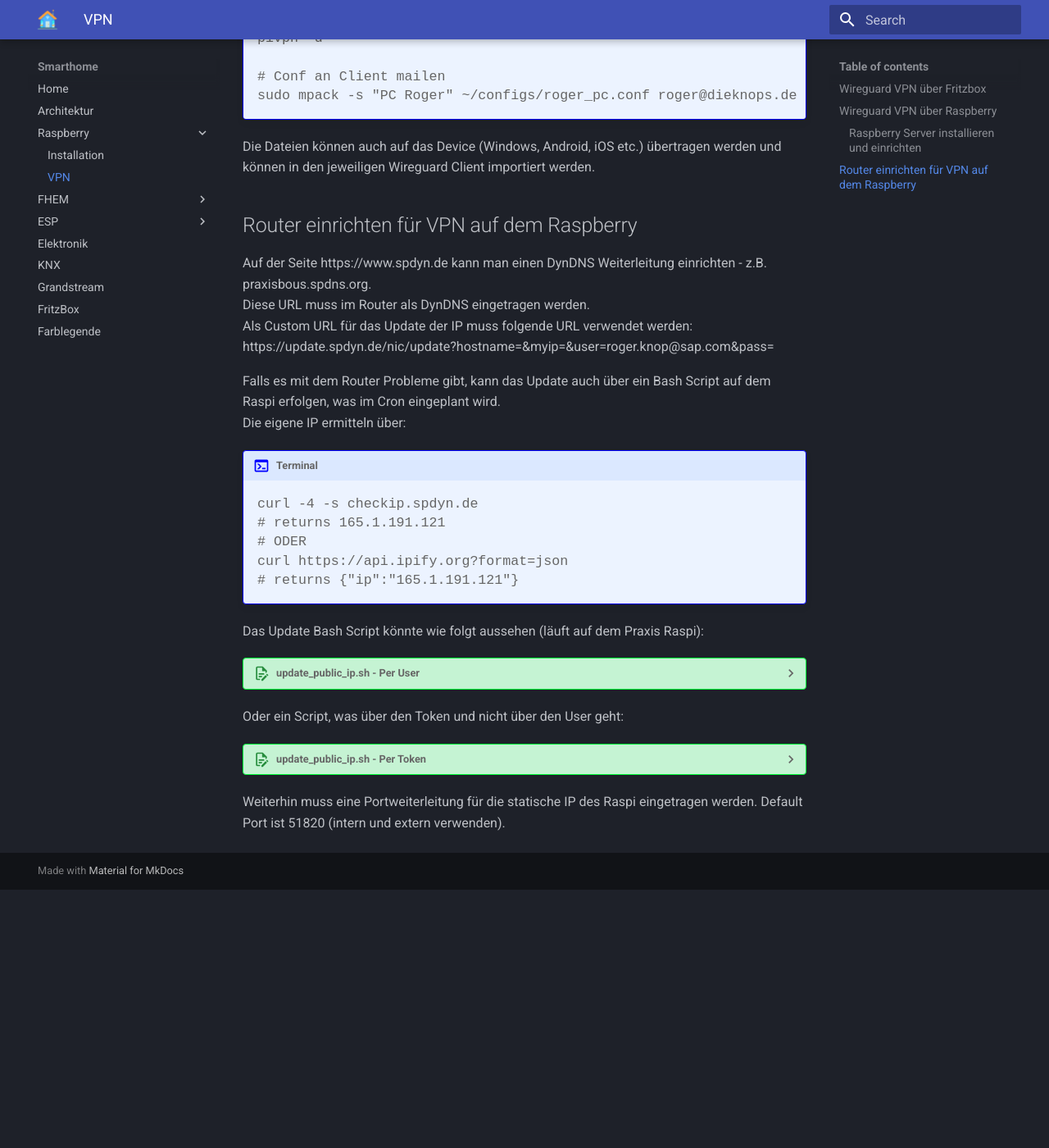
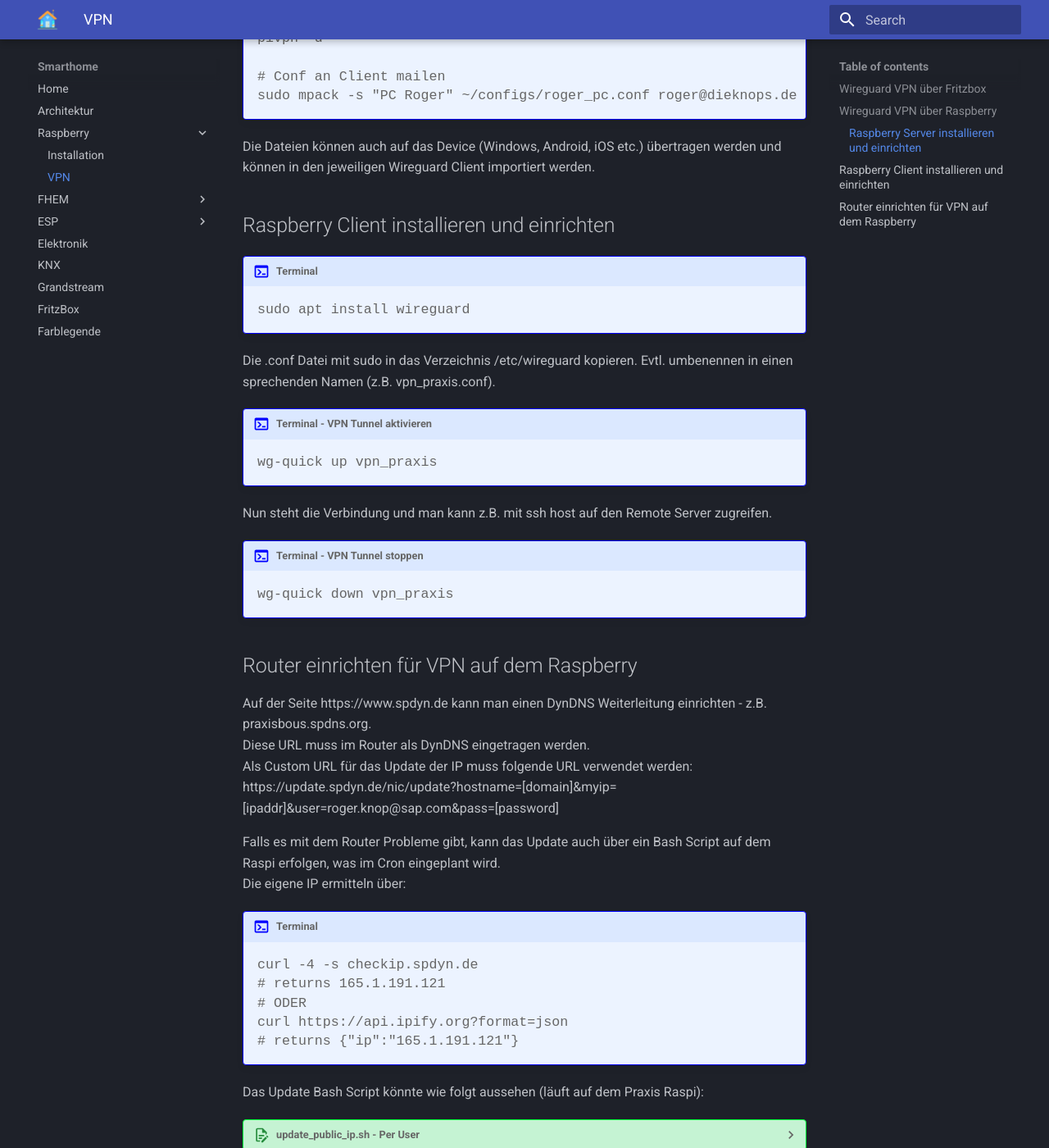
Before and after one commit to rogerknop/mkdocs_smarthome, an MkDocs documentation site: the page built from docs/install/vpn.md, in a window 1280 px wide and 1400 px high, scrolled down 1540 px. Shown: the whole window at 82% size. Built offline with MkDocs 1.6.1 and Material for MkDocs 9.7.7, drawn with Linux system fonts in a browser that asks for light colours; before the commit the page ends 2625 px from its top, so only the background shows below that; some of the changed text lies outside the part shown.

Commit message:
VPN Client Raspberry

```diff
--- a/docs/install/vpn.md
+++ b/docs/install/vpn.md
@@ -28,7 +28,7 @@ Die Konfiguration kann bearbeitet werden mit:
     sudo nano /etc/pivpn/wireguard/setupVars.conf
     </pre>
 
-Ein neues Device legt man an über ():
+Ein neues Device legt man an über:
 
 !!! terminal "Terminal"
     <pre>
@@ -62,11 +62,32 @@ Man kann einen QR Code für die Installation auf den jeweiligen Clients erzeugen
 
 Die Dateien können auch auf das Device (Windows, Android, iOS etc.) übertragen werden und können in den jeweiligen Wireguard Client importiert werden.
 
+## Raspberry Client installieren und einrichten
+
+!!! terminal "Terminal"
+    <pre>
+    sudo apt install wireguard
+    </pre>
+
+Die .conf Datei mit sudo in das Verzeichnis /etc/wireguard kopieren. Evtl. umbenennen in einen sprechenden Namen (z.B. vpn_praxis.conf).
+
+!!! terminal "Terminal - VPN Tunnel aktivieren"
+    <pre>
+    wg-quick up vpn_praxis
+    </pre>
+
+Nun steht die Verbindung und man kann z.B. mit ssh host auf den Remote Server zugreifen.
+
+!!! terminal "Terminal - VPN Tunnel stoppen"
+    <pre>
+    wg-quick down vpn_praxis
+    </pre>
+
 ## Router einrichten für VPN auf dem Raspberry
 
 Auf der Seite https://www.spdyn.de kann man einen DynDNS Weiterleitung einrichten - z.B. praxisbous.spdns.org.
 Diese URL muss im Router als DynDNS eingetragen werden.
-Als Custom URL für das Update der IP muss folgende URL verwendet werden: https://update.spdyn.de/nic/update?hostname=<domain>&myip=<ipaddr>&user=roger.knop@sap.com&pass=<password>
+Als Custom URL für das Update der IP muss folgende URL verwendet werden: https://update.spdyn.de/nic/update?hostname=[domain]&myip=[ipaddr]&user=roger.knop@sap.com&pass=[password]
 
 Falls es mit dem Router Probleme gibt, kann das Update auch über ein Bash Script auf dem Raspi erfolgen, was im Cron eingeplant wird.
 Die eigene IP ermitteln über:
```
Also changed, not shown: docs/install/raspi.md (+3 -2 lines).
